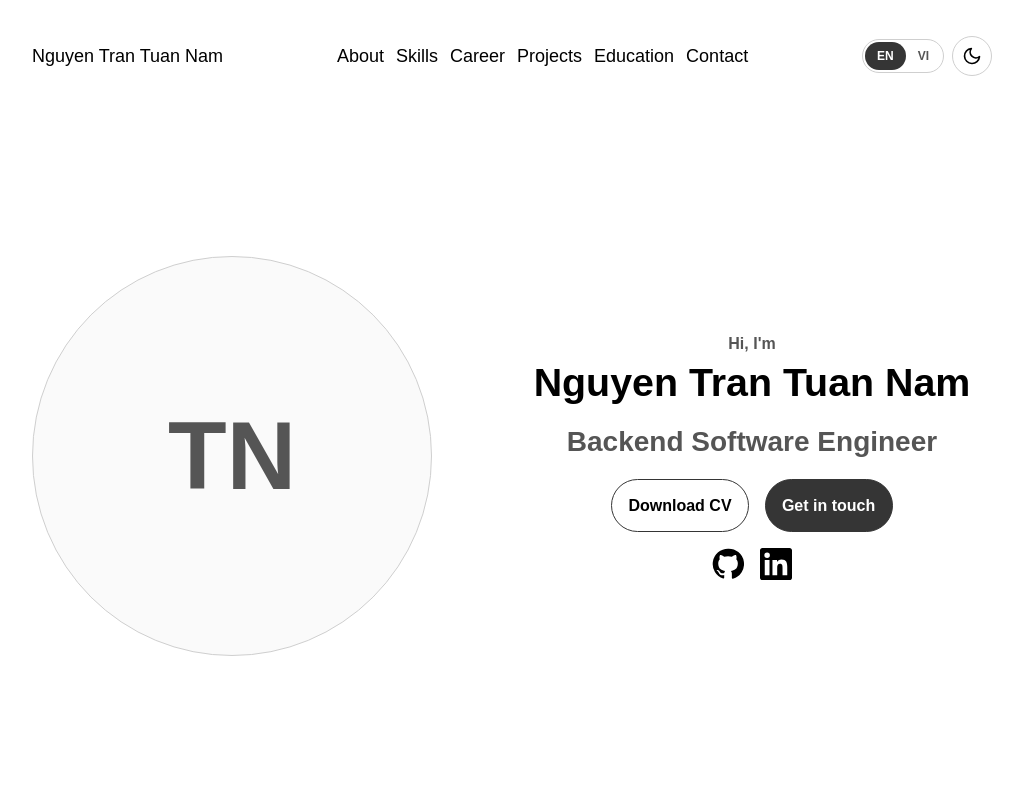
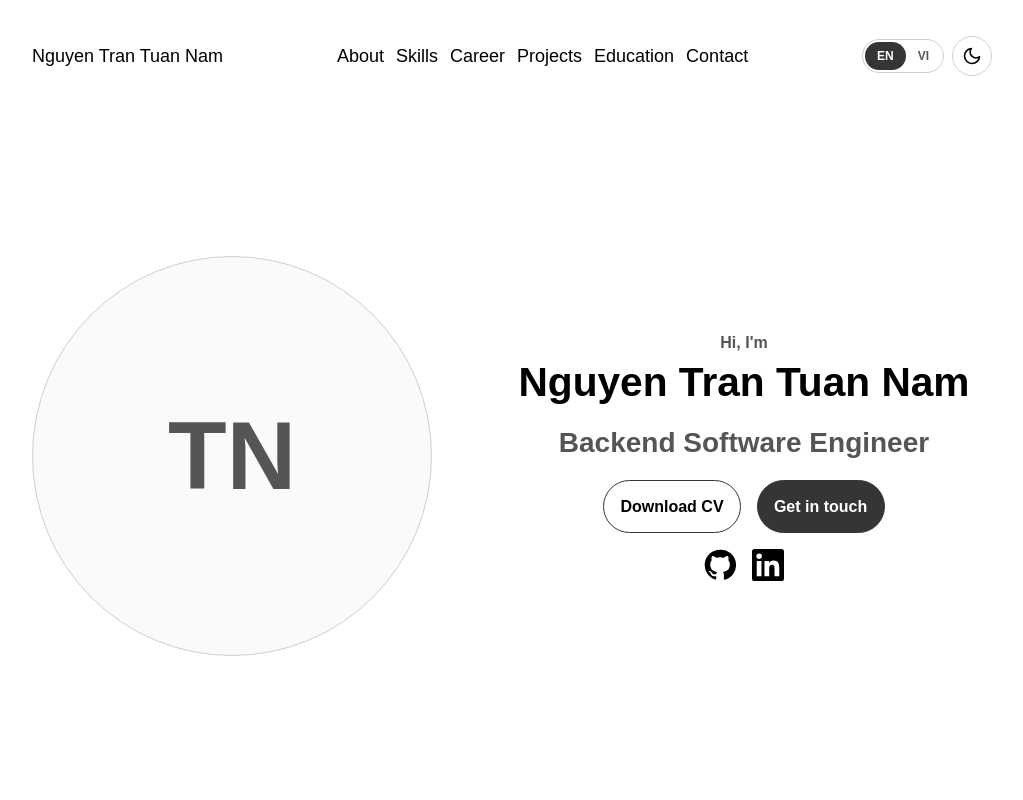
Before and after one commit to tuannamm/portfolio, an Astro site: page / in a window 1280 px wide. Shown: the top 800 px of the page, without its empty margins (128-1151 px from the left). Built offline with nearby package versions, Linux system fonts and the light colour scheme; Astro itself is replaced by a stand-in of ours.

Commit message:
fix: group hero portrait and text as one centered pair on desktop
Co-Authored-By: Claude Sonnet 5.5 <noreply@anthropic.com>

```diff
--- a/src/components/sections/Hero.astro
+++ b/src/components/sections/Hero.astro
@@ -35,7 +35,7 @@ const avatar: string | null = null;
 <style>
   #hero { min-height: 80vh; display: flex; align-items: center; }
   @media (min-width: 75rem) { #hero { min-height: calc(100vh - 7rem); } }
-  .hero-content { width: 100%; display: flex; align-items: center; justify-content: center; gap: 5rem; padding-block: 2rem; }
+  .hero-content { width: 100%; display: flex; align-items: center; justify-content: center; gap: 4rem; padding-block: 2rem; }
   .portrait { width: 400px; height: 400px; flex-shrink: 0; border-radius: 50%; background: var(--c-surface); border: 1px solid var(--c-line); display: grid; place-items: center; overflow: hidden; }
   .portrait span { font-size: 6rem; font-weight: 600; color: var(--c-muted); }
   .portrait img { width: 100%; height: 100%; object-fit: cover; }
@@ -46,6 +46,8 @@ const avatar: string | null = null;
   .socials { margin-top: 1rem; }
   .social-link { display: inline-flex; width: 2rem; height: 2rem; }
   .social-link :global(svg) { width: 2rem; height: 2rem; }
+  /* Desktop: portrait + text form one centered pair; definite width keeps cqw sizing stable */
+  @media (min-width: 75rem) { .hero-text { flex: 0 1 38rem; max-width: 38rem; width: auto; } }
   @media (max-width: 1199px) { .hero-content { flex-direction: column; gap: 2rem; } .portrait { width: 275px; height: 275px; } }
   @media (max-width: 600px) { .portrait { width: 46vw; height: 46vw; } .portrait span { font-size: 3.5rem; } .role { font-size: 1.25rem; } }
 </style>
```
